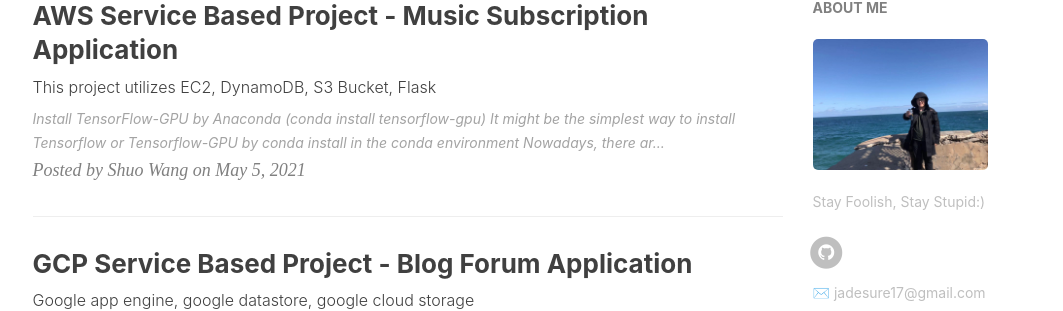
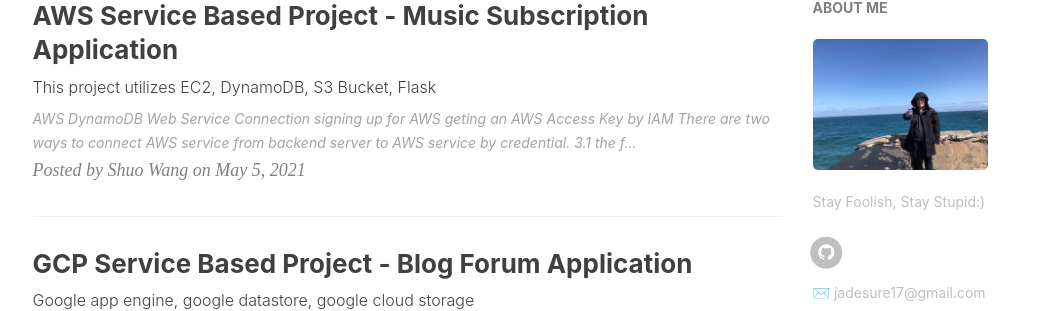
Before and after one commit to JadeSure/my_old_blog, a Jekyll site: the page built from index.html, in a window 1280 px wide and 900 px high, scrolled down 592 px. Shown: the part 150-461 px from the top of the window, without its empty margins (135-1198 px from the left). Built offline with Jekyll 4.4.1, drawn with Linux system fonts in a browser that asks for light colours; nearby versions of some CDN libraries; the list of posts is cut into pages by our own code; comment, search, counter and statistics services are not loaded; some of the changed lines change nothing that is shown.

Commit message:
Update 2021-05-05-AWS-Music-Subscription.md

````diff
--- a/_posts/2021-05-05-AWS-Music-Subscription.md
+++ b/_posts/2021-05-05-AWS-Music-Subscription.md
@@ -13,18 +13,8 @@
     - Flask
 ---
 
+---
 
-# Install TensorFlow-GPU by Anaconda (conda install tensorflow-gpu)
-
-It might be the simplest way to install Tensorflow or Tensorflow-GPU by conda install in the conda environment
---
-
-Nowadays, there are many tutorials that instruct how to install tensorflow or tensorflow-gpu. However, some people may feel it too complex just like me, because in those ways, you should download and install [NVIDIA drivers](https://www.nvidia.com/Download/index.aspx?lang=en-us), and then download and install [CUDA](https://developer.nvidia.com/cuda-downloads) (users need to pay attention to the version), afterwards you may sign an agreement and download cuDNN in [NVIDIA Developer](https://developer.nvidia.com/cudnn). Next, install python, and pip install tensorflow-gpu and so on. It's not esay for developer to do these, let alone it might causes some other error such as **version not match**, or **conflict between other python libraries** and so on. Moreover, if you want to [install tensorflow by compilation](https://www.tensorflow.org/install/gpu), it may take much more time.
-
-Thus I strongly reconmend you not to do this, there's a much easier way to install this. Please read the following article.
-
----
-## Create Isolated working Environment
 
 ## AWS DynamoDB Web Service Connection
 1. signing up for AWS
@@ -67,81 +57,3 @@
 ## Reference
 [aws code documentation](https://docs.aws.amazon.com/code-samples/latest/catalog/python-dynamodb-TryDax-01-create-table.py.html
 )
-
-
-
-
-
-**You can download anaconda [here](https://www.anaconda.com/distribution/#download-section).**
-
-One of the advantage of anaconda is that it can create **isolated environment** in your device, and you can configure any libraries and toolkits in the 'env' without affect other environment. Once you are nor satisfied of your configuration, you can simplily delete the environment.
-
-Note that in you are in **China**, download anaconda might take a long time due to some resons that cannot say. Instead, you can download it from [**Tsinghua mirror**](https://mirror.tuna.tsinghua.edu.cn/help/anaconda/), and install it **manually**.
-
-After downloading this successfully, try to run the installation file.
-For example, if you use ubuntu, you can cd to the path of the sh file and run the following command:
-
-```bash
-./Anaconda3-5.3.1-Linux-x86_64.sh
-```
-***Attention that you should change the command above to your own installation file name.***
-
-Then you will successfully install Anaconda!
-
-## Create new environment by conda
-
-If you are unwilling to create conda environment (maybe because of lazy), you can skip this section. However, I strongly reconmend you to create this **for the convience in the future**.
-
-Run the command below:
-```bash
-conda create -n tf
-```
-![picture1](/img/20190328post.jpg)
-
-'tf' is the name of your new conda environment, you can try other names as your own interest.
-
-For other management you conda env, you can read [this](https://conda.io/projects/conda/en/latest/user-guide/tasks/manage-environments.html?highlight=environment).
-
-## Install Tensorflow
-
-First, you need to change to the env you have just built by conda:
-```bash
-source activete tf
-```
-![picture2](/img/20190328post2.jpg)
-
-For Chinese users, before starting the installation, you may change the source of conda as the same reason before. For more details, read the webcite of [Tsinghua Mirror](https://mirror.tuna.tsinghua.edu.cn/help/anaconda/).
-Chinese users should type in this:
-```bash
-conda config --add channels https://mirrors.tuna.tsinghua.edu.cn/anaconda/pkgs/free/
-conda config --add channels https://mirrors.tuna.tsinghua.edu.cn/anaconda/pkgs/main/
-conda config --set show_channel_urls yes
-```
-
-
-Afterwards, type in the command to install TensorFlow you need:
-```bash
-conda install tensorflow-gpu
-```
-![picture3](/img/20190328post3.jpg)
-
-If you want to install a specific version of tensorflow-gpu or cpu veison, you can change the command like this:
-```bash
-conda install tensorflow-gpu=1.10.0  #if you want to install 1.10.0 version
-conda install tensorflow  #if you want to install cpu version
-```
-After anaconda solve the environment, you just need to type in 'y' to confirm the installation.
-
-Anaconda will **automatically** install other libs and toolkits needed by tensorflow(e.g. CUDA, and cuDNN), so you have no need to worry about this.
---
-
-Type in `python` to enter the python environment.
-```python
-import tensorflow as tf
-tf.__version__
-```
-When you see the version of tensorflow, such as 1.10.0, you have successfully install it.
-
-That's all, Thank you.
-
-If you encounter any problems, you can open an issue in the **Comment area**.
````
